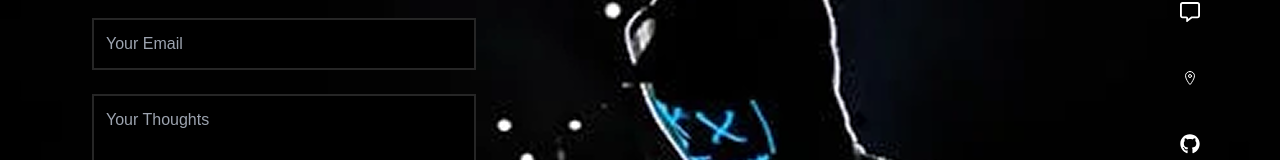
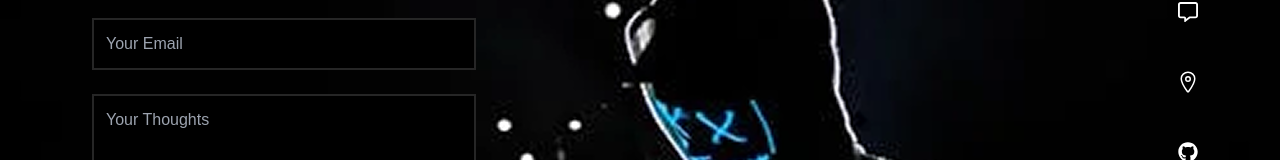
Before and after one commit to kennataddese6/portfolio, a Next.js app: page /contact in a window 1280 px wide. Shown: the part 258-418 px from the top of the page. Built offline with nearby package versions, Linux system fonts and the light colour scheme.

Commit message:
enhance animation

```diff
--- a/app/contact/page.tsx
+++ b/app/contact/page.tsx
@@ -2,7 +2,7 @@
 import emailjs from "@emailjs/browser"
 import { motion } from "framer-motion"
 import Link from "next/link"
-import { useRef, useState } from "react"
+import { useRef } from "react"
 import { FaGithub, FaLinkedin } from "react-icons/fa"
 import { FaRegMessage } from "react-icons/fa6"
 import { FiUserPlus } from "react-icons/fi"
@@ -10,7 +10,6 @@ import { IoLocationOutline } from "react-icons/io5"
 import { toast } from "sonner"
 export default function Page() {
   const form: any = useRef(null)
-  const [location, setLocation] = useState(false)
   const sendEmail = (formData: FormData) => {
     try {
       emailjs.send(
@@ -88,7 +87,7 @@ export default function Page() {
           <motion.div
             initial={{ translateX: 120 }}
             animate={{ translateX: 0, type: "spring" }}
-            transition={{ delay: 0.2, duration: 0.6, type: "spring" }}
+            transition={{ delay: 0.4, duration: 0.6, type: "spring" }}
           >
             <Link href="mailto:kennataddese6@gmail.com?subject=Hello&body=I%20want%20to%20talk%20to%20you">
               <FaRegMessage
@@ -100,18 +99,14 @@ export default function Page() {
           <motion.div
             initial={{ translateX: 120 }}
             animate={{ translateX: 0, type: "spring" }}
-            transition={{ delay: 0.2, duration: 0.8, type: "spring" }}
-            onClick={() => setLocation(true)}
-            className={` ${
-              location && "absolute text-8xl top-1/2 left-1/2 -translate-y-1/2"
-            }`}
+            transition={{ delay: 0.6, duration: 0.8, type: "spring" }}
           >
-            <IoLocationOutline className="mt-12 hover:text-green-600 cursor-pointer" />
+            <IoLocationOutline className="mt-12 hover:text-green-600 cursor-pointer text-2xl" />
           </motion.div>
           <motion.div
             initial={{ translateX: 120 }}
             animate={{ translateX: 0, type: "spring" }}
-            transition={{ delay: 0.2, duration: 1, type: "spring" }}
+            transition={{ delay: 0.8, duration: 1, type: "spring" }}
           >
             <Link href={"https://github.com/kennataddese6/"} target="_blank">
               <FaGithub
@@ -123,7 +118,7 @@ export default function Page() {
           <motion.div
             initial={{ translateX: 120 }}
             animate={{ translateX: 0, type: "spring" }}
-            transition={{ delay: 0.2, duration: 1.2, type: "spring" }}
+            transition={{ delay: 1, duration: 1.2, type: "spring" }}
           >
             <Link
               href={"https://www.linkedin.com/in/kenna-taddese-905a80233/"}
```
